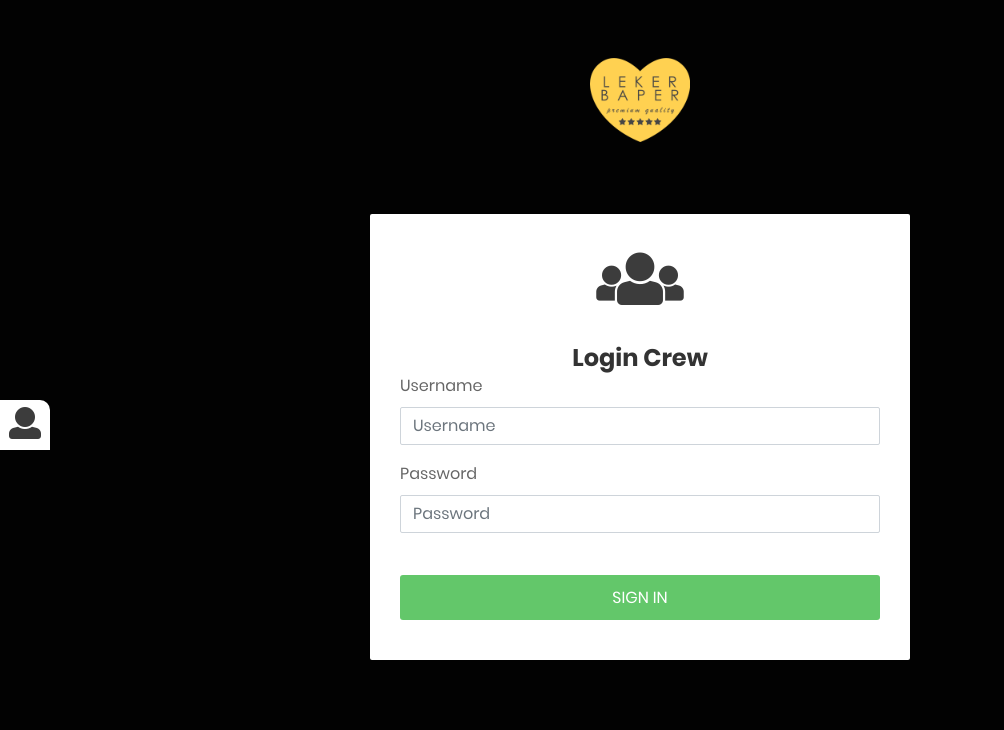
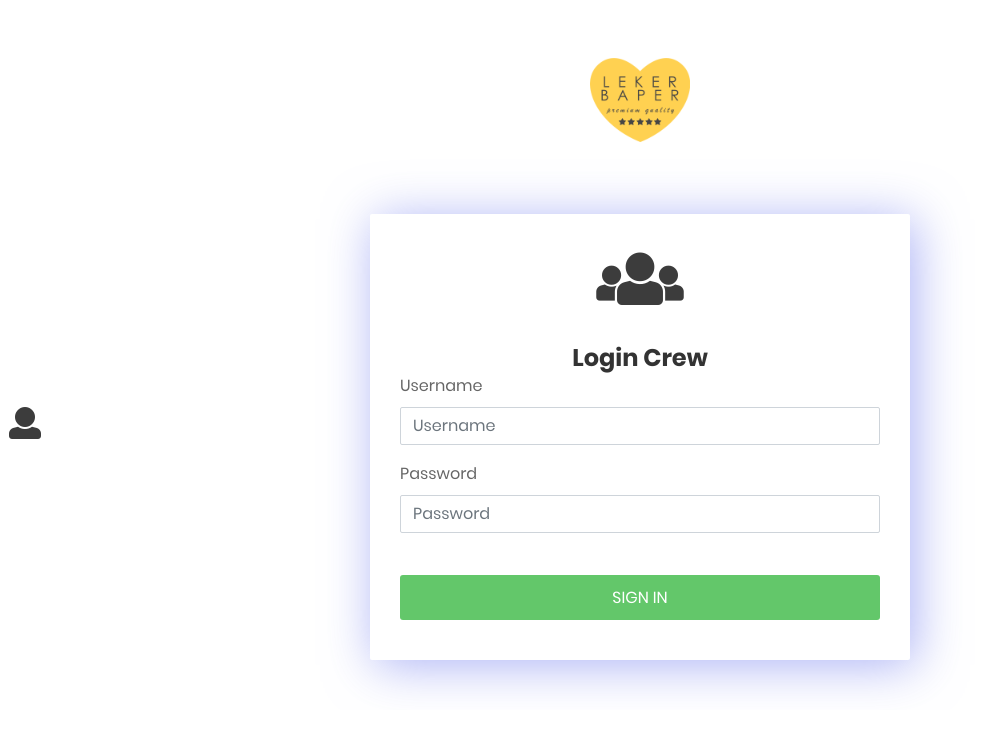
Before and after one commit to akzn/lekerbaper, a PHP site: page /lekerbaper/login.php?page=crew in a window 1280 px wide. Shown: the top 730 px of the page, without its empty margins (0-1004 px from the left). Run offline with PHP 8.4, Linux system fonts and the light colour scheme; data that the repository does not hold is empty.

Commit message:
login layout css

```diff
--- a/layouts/header.php
+++ b/layouts/header.php
@@ -33,6 +33,7 @@
     <?php
         if (!$bg_url) {
             $bg_url = 'images/bg4.jpg';
+            $BGstyle = "background: linear-gradient( rgba(0, 0, 0, 0.5), rgba(0, 0, 0, 0.5) ), url('images/bg4.jpg') no-repeat; background-size: cover;";
         }
     ?>
-    <body class="animsition" style="background: linear-gradient( rgba(0, 0, 0, 0.5), rgba(0, 0, 0, 0.5) ), url(<?=$bg_url?>) no-repeat; background-size: cover;">
+    <body class="animsition" style="<?=$BGstyle?>">
--- a/login.php
+++ b/login.php
@@ -97,6 +97,12 @@
             .color-shade-black{
                 color:#3c3c3c;
             }
+            .login-content{
+                -webkit-box-shadow: 5px 5px 50px 0px rgba(142,151,242,0.75);-moz-box-shadow: 5px 5px 50px 0px rgba(142,151,242,0.75);box-shadow: 5px 5px 50px 0px rgba(142,151,242,0.75);
+            }
+            .page-wrapper{
+                padding-bottom: 50px;
+            }
         </style>
 
         <div class="crewloginsticky">
```
